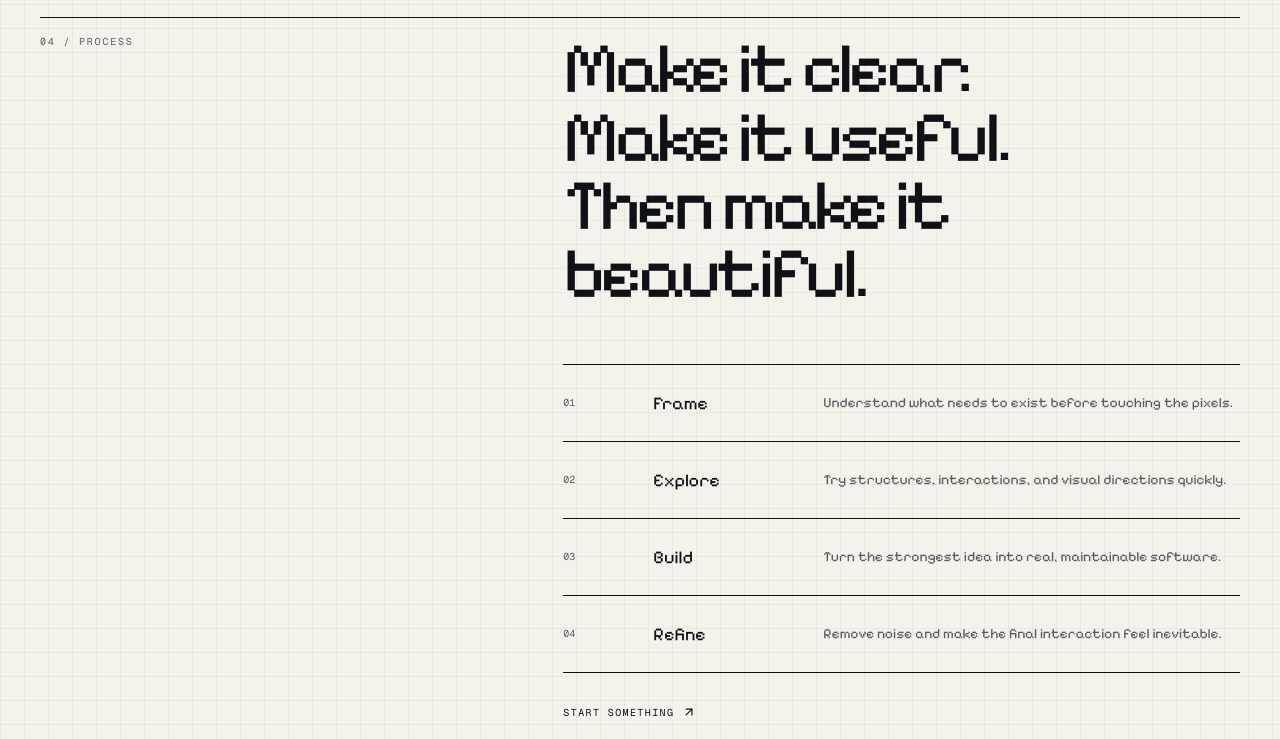
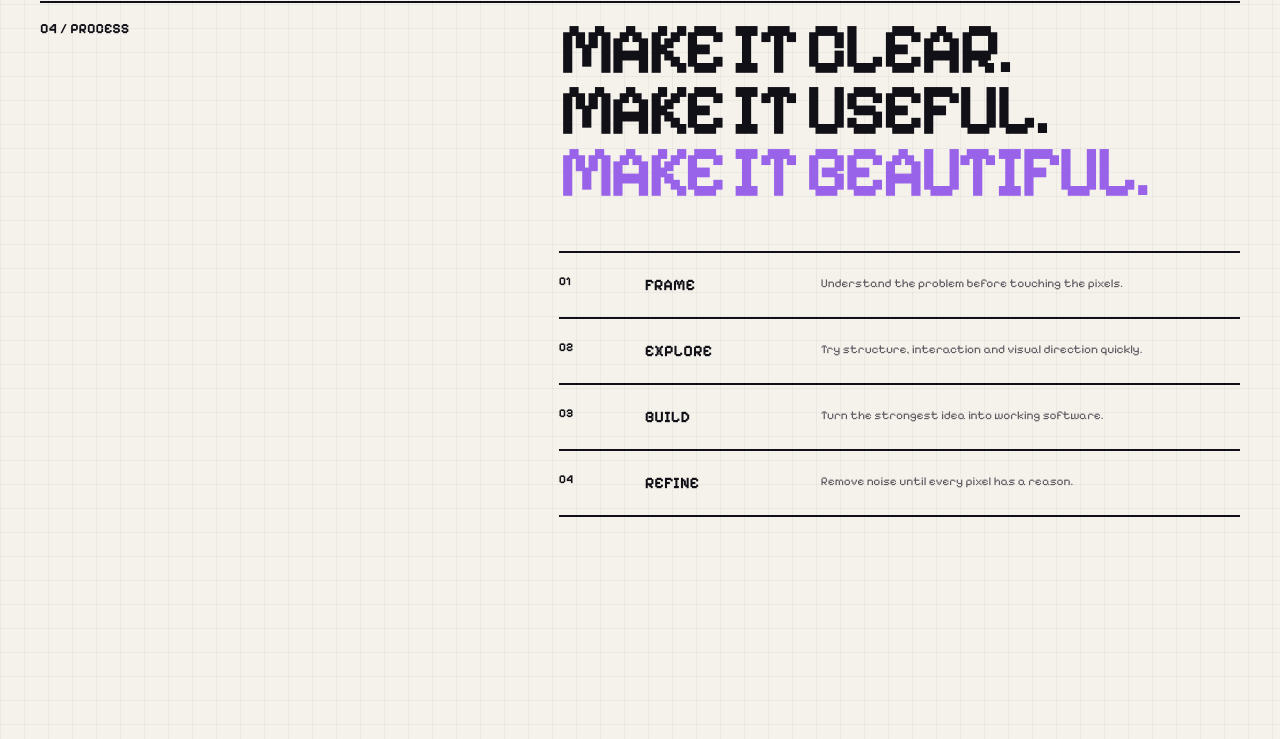
Before and after one commit to inputtext/pixelforge-portfolio, a Next.js app: page / in a window 1280 px wide. Shown: the part 2420-3159 px from the top of the page. Built offline with nearby package versions, Linux system fonts and the light colour scheme.

Commit message:
make PixelForge fully pixelated

```diff
--- a/components/Process.tsx
+++ b/components/Process.tsx
@@ -1,46 +1,24 @@
-import { ArrowUpRight } from "lucide-react";
-
-const steps = [
-  ["01", "Frame", "Understand what needs to exist before touching the pixels."],
-  ["02", "Explore", "Try structures, interactions, and visual directions quickly."],
-  ["03", "Build", "Turn the strongest idea into real, maintainable software."],
-  ["04", "Refine", "Remove noise and make the final interaction feel inevitable."],
+const steps=[
+ ["01","FRAME","Understand the problem before touching the pixels."],
+ ["02","EXPLORE","Try structure, interaction and visual direction quickly."],
+ ["03","BUILD","Turn the strongest idea into working software."],
+ ["04","REFINE","Remove noise until every pixel has a reason."],
 ];
 
-export default function Process() {
-  return (
-    <section id="about" className="px-5 py-24 md:px-10 md:py-32">
+export default function Process(){
+ return <section id="about" className="px-5 py-20 md:px-10 md:py-28">
   <div className="mx-auto max-w-[1480px]">
-        <div className="grid gap-10 border-t editorial-rule pt-4 md:grid-cols-[1fr_1.4fr]">
-          <div className="font-mono text-[10px] uppercase tracking-[0.18em] text-muted">
-            04 / Process
+   <div className="grid gap-8 border-t-2 border-foreground pt-4 md:grid-cols-[1fr_1.4fr]">
+    <div className="text-sm font-bold uppercase">04 / Process</div>
+    <div>
+     <h2 className="text-4xl font-bold leading-[.85] tracking-[-.07em] md:text-7xl">MAKE IT CLEAR.<br/>MAKE IT USEFUL.<br/><span className="text-purple">MAKE IT BEAUTIFUL.</span></h2>
+     <div className="mt-12 border-y-2 border-foreground">
+      {steps.map(([no,title,text])=><div key={no} className="grid gap-4 border-b-2 border-foreground py-5 last:border-b-0 md:grid-cols-[70px_160px_1fr]">
+       <span className="text-xs font-bold">{no}</span><h3 className="font-bold">{title}</h3><p className="text-xs leading-5 text-muted">{text}</p>
+      </div>)}
      </div>
-
-          <div>
-            <h2 className="max-w-3xl text-4xl leading-[0.95] tracking-[-0.06em] md:text-7xl">
-              Make it clear.
-              <br />
-              Make it useful.
-              <br />
-              Then make it beautiful.
-            </h2>
-
-            <div className="mt-14 border-t editorial-rule">
-              {steps.map(([no, title, text]) => (
-                <div key={no} className="grid gap-5 border-b editorial-rule py-6 md:grid-cols-[70px_150px_1fr] md:items-center">
-                  <span className="font-mono text-[10px] text-muted">{no}</span>
-                  <h3 className="text-lg">{title}</h3>
-                  <p className="max-w-xl text-sm leading-6 text-muted">{text}</p>
-                </div>
-              ))}
-            </div>
-
-            <a href="#contact" className="mt-8 inline-flex items-center gap-2 font-mono text-[10px] uppercase tracking-[0.14em]">
-              Start something <ArrowUpRight size={14} />
-            </a>
     </div>
    </div>
   </div>
  </section>
-  );
 }
```
Lines whose indentation alone changed are shown as unchanged.
